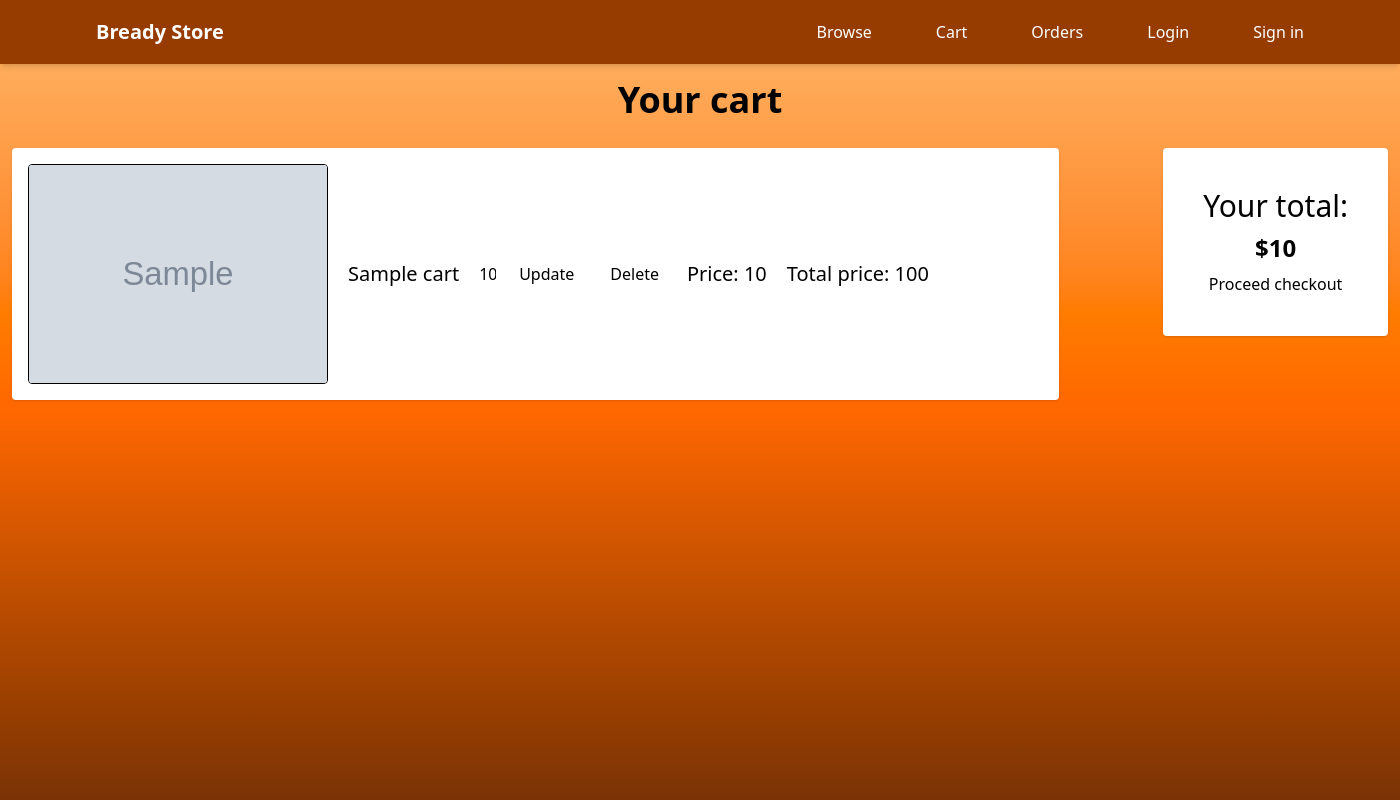
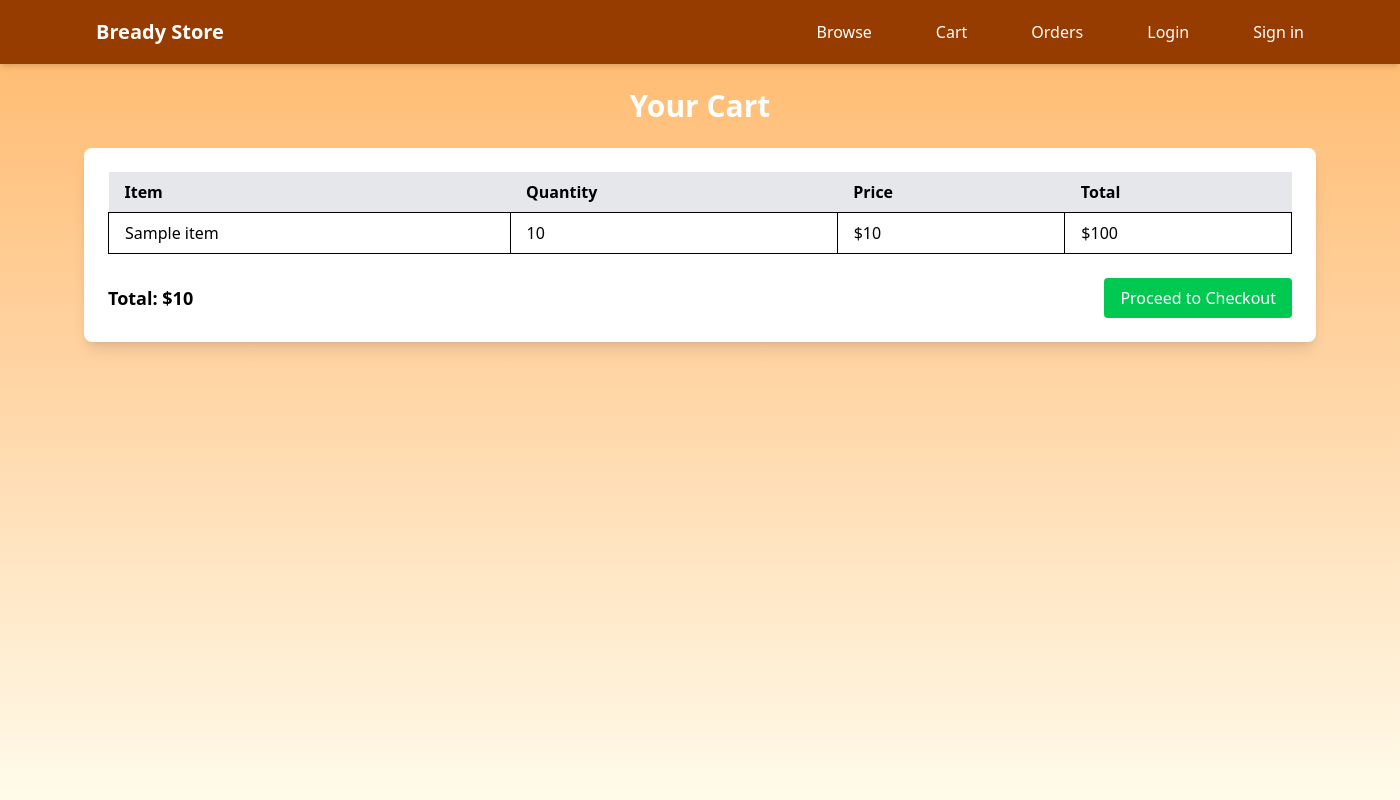
Before and after one commit to ImNotKael/Bready, a Flask app: template templates/cart.html.jinja in a window 1400 px wide. Run offline with Flask 3, Linux system fonts and the light colour scheme; the template is opened without the code that fills it: most values are stand-ins (such as "Sample title", 1, 10 or a date in 2020); grey boxes marked "Sample" are stand-in pictures.

Commit message:
the final commit

```diff
--- a/main.py
+++ b/main.py
@@ -103,9 +103,6 @@ def product_page(product_id):
         average = total / numbers
     except ZeroDivisionError:
         average = 0
-
-
-
 
     connection.close()
     if result is None:
--- a/templates/browse.html.jinja
+++ b/templates/browse.html.jinja
@@ -13,7 +13,7 @@
       <h1 class="text-4xl font-extrabold text-white m-4">All Bread products</h1>
     </header>
 
-  <main class="grid grid-cols-4 gap-5 max-w-4xl mx-auto p-6 mb-5 rounded shadow-2xl text-center">
+  <main class="grid grid-cols-4 gap-5 max-w-300 mx-auto p-6 mb-5 rounded shadow-2xl text-center">
     {% for x in products %}
       <a href="/product/{{x['ID']}}" class="grid rounded shadow bg-orange-100 hover:bg-orange-200 transition border-2 border-black">
       <img class="h-25 mx-auto mt-4 w-40 rounded border-1 border-black" src="{{ x['Image'] }}" width="300" height="300">
--- a/templates/cart.html.jinja
+++ b/templates/cart.html.jinja
@@ -6,52 +6,39 @@
     <script src="https://cdn.jsdelivr.net/npm/@tailwindcss/browser@4"></script>
     <link href="/static/mycss.css" rel="stylesheet" type="text/css">
   </head>
-  <body class="min-h-screen bg-gradient-to-b from-orange-300 via-orange-500 to-amber-900">
+  <body class="min-h-screen bg-gradient-to-b from-orange-300 via-orange-200 to-amber-50">
     {%include "components/navbar.html.jinja"%}
 
-    {% if cart %}
-    <h1 class="text-center font-bold text-4xl m-4">Your cart</h1>
-    <main class="m-auto w-350 grid grid-cols-2 gap-5">
-    <div class="col-span-2">
-    {%for x in cart%}
-
-      <div class="flex flex-row items-center gap-5 border-2xl m-3 py-4 px-4 bg-white rounded shadow">
-
-        <div><img class="h-55 w-75 rounded border-1 border-black" src="{{ x['Image'] }}"></div>
-        <div><h1 class="text-xl"> {{ x['Name'] }} </h1></div>
-        <div>
-            <form class="flex justify-center" method="post" action="/cart/{{ x['ProductID'] }}/update_qty">
-                <input class="w-8 hover:bg-white" name="qty" type="number" value="{{x['Quantity']}}">
-                <button class="hover:bg-orange-300 p-2 cursor-pointer" type="submit">Update</button>
-            </form>
-        </div>
-        <div>
-          <form method="post" action="/cart/{{ x['ProductID'] }}/delete_qty">
-            <button class="hover:bg-orange-300 p-2 cursor-pointer" type="submit">Delete</button>
-          </form>
-        </div>
-        <div><h1 class="text-xl"> Price: {{ x['Price'] }} </h1></div>
-        <div><h1 class="text-xl"> Total price: {{ x['Price'] * x['Quantity'] }} </h1></div>
-
-      </div>
-
-
-    {%endfor%}
-    </div>
-      <div class="col-end-7">
-        <div class="bg-white p-10 text-center m-3 rounded shadow">
-          <h1 class="text-3xl">Your total:</h1>
-          <h1 class="text-2xl font-bold m-2">${{total}}</h1>
-          <a class="p-1 hover:bg-orange-100 text-center transition rounded" href="/checkout"> Proceed checkout</a>
+    <div class="container mx-auto p-6">
+      <h1 class="text-3xl font-bold text-center text-white mb-6">Your Cart</h1>
+      <div class="bg-white rounded-lg shadow-lg p-6">
+        <table class="table-auto w-full">
+          <thead>
+            <tr class="bg-gray-200">
+              <th class="px-4 py-2 text-left">Item</th>
+              <th class="px-4 py-2 text-left">Quantity</th>
+              <th class="px-4 py-2 text-left">Price</th>
+              <th class="px-4 py-2 text-left">Total</th>
+            </tr>
+          </thead>
+          <tbody>
+            {% for item in cart %}
+            <tr>
+              <td class="border px-4 py-2">{{ item['Name'] }}</td>
+              <td class="border px-4 py-2">{{ item['Quantity'] }}</td>
+              <td class="border px-4 py-2">${{ item['Price'] }}</td>
+              <td class="border px-4 py-2">${{ item['Price'] * item['Quantity'] }}</td>
+            </tr>
+            {% endfor %}
+          </tbody>
+        </table>
+        <div class="flex justify-between items-center mt-6">
+          <p class="text-lg font-semibold">Total: ${{ cart_total }}</p>
+          <a href="/checkout" class="bg-green-500 text-white px-4 py-2 rounded hover:bg-green-600">
+            Proceed to Checkout
+          </a>
         </div>
       </div>
-    </main>
-    {%else%}
-    <h1 class="text-center font-bold text-4xl m-4">You have nothing in your cart</h1>
-
-    <div class="flex justify-center">
-    <a class="text-black bg-orange-100 p-5 hover:bg-orange-600 hover:text-white transition" href="/browse">Browse here!</a>
     </div>
-    {%endif%}
   </body>
 </html>
--- a/templates/login.html.jinja
+++ b/templates/login.html.jinja
@@ -14,7 +14,7 @@
     <div class="flex justify-center m-5">
     <h1 class="font-bold text-4xl">Log In!</h1>
     </div>
-    <div class="flex justify-center bg-orange-400 border-2 border-black mx-auto w-50 rounded shadow">
+    <div class="flex justify-center bg-orange-400 border-2 border-black mx-auto max-w-100 rounded shadow">
         <form method="post" class="flex flex-col items-center gap-2">
 
             <label>Email</label>
```
